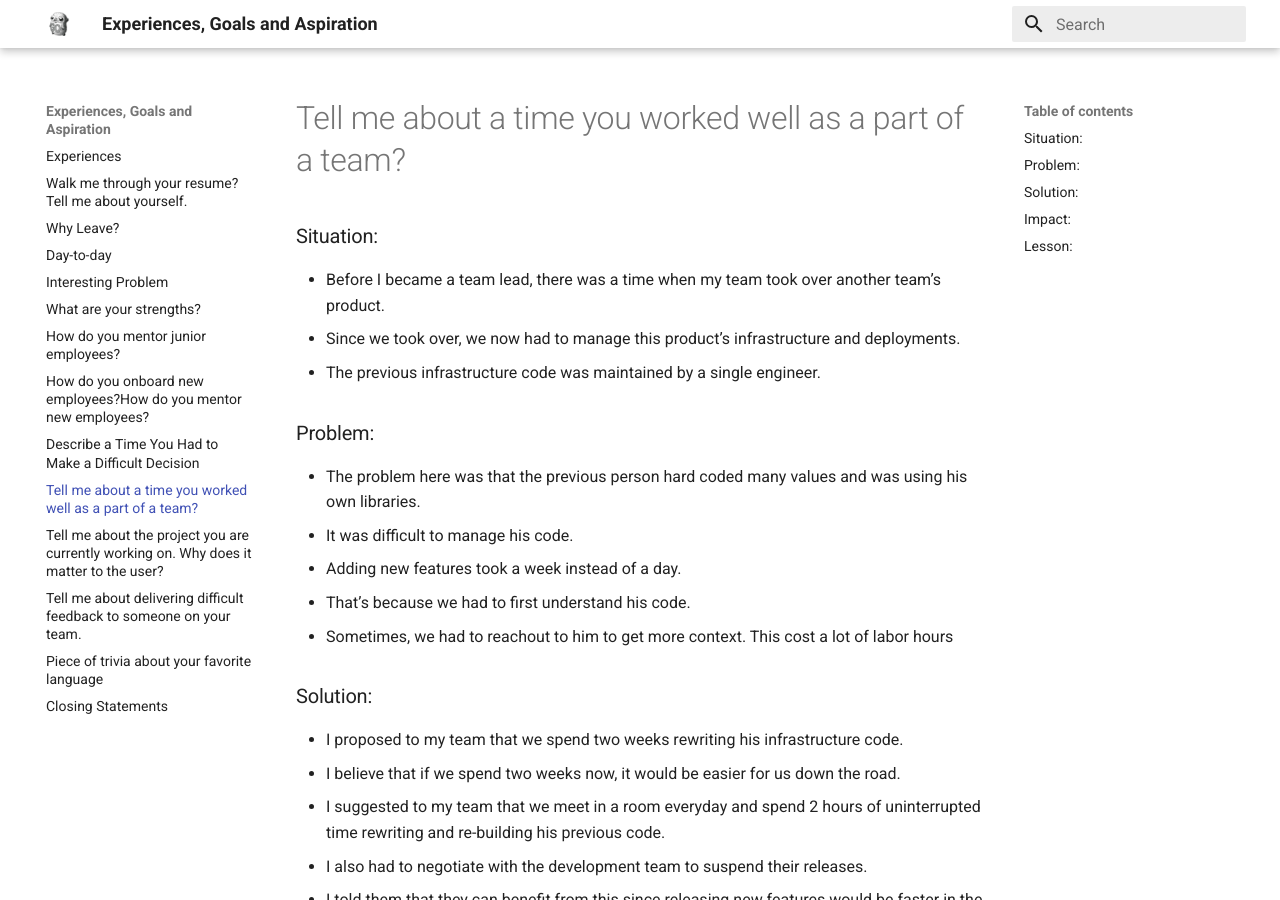
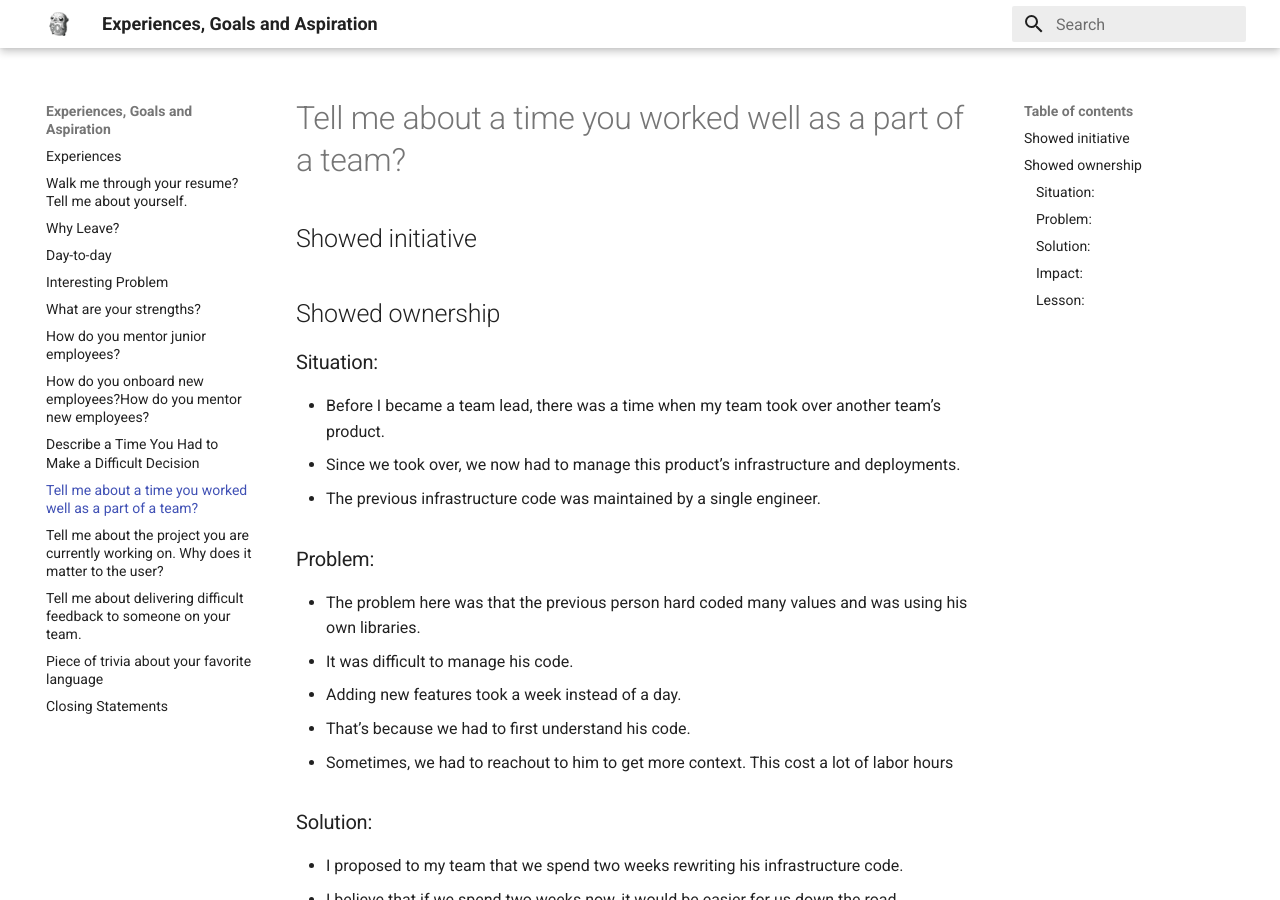
Before and after one commit to stashedUp/experiences, an MkDocs documentation site: the page built from docs/WorkedWellTeam.md, in a window 1280 px wide and 900 px high. Built offline with MkDocs 1.6.1 and Material for MkDocs 9.7.7, drawn with Linux system fonts in a browser that asks for light colours.

Commit message:
Update WorkedWellTeam.md

```diff
--- a/docs/WorkedWellTeam.md
+++ b/docs/WorkedWellTeam.md
@@ -1,4 +1,7 @@
 # Tell me about a time you worked well as a part of a team?
+
+## Showed initiative
+## Showed ownership
 
 ### Situation:
 - Before I became a team lead, there was a time when my team took over another team’s product.
```
